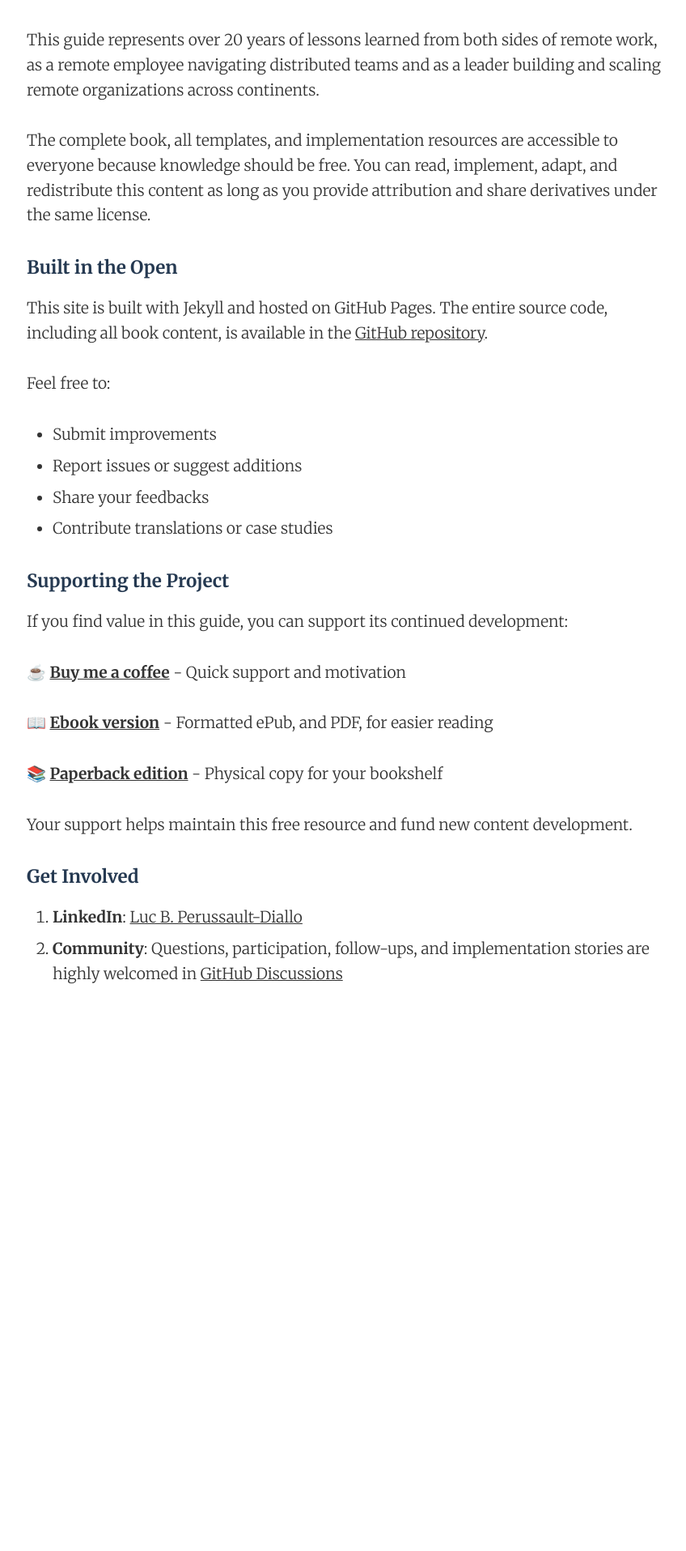
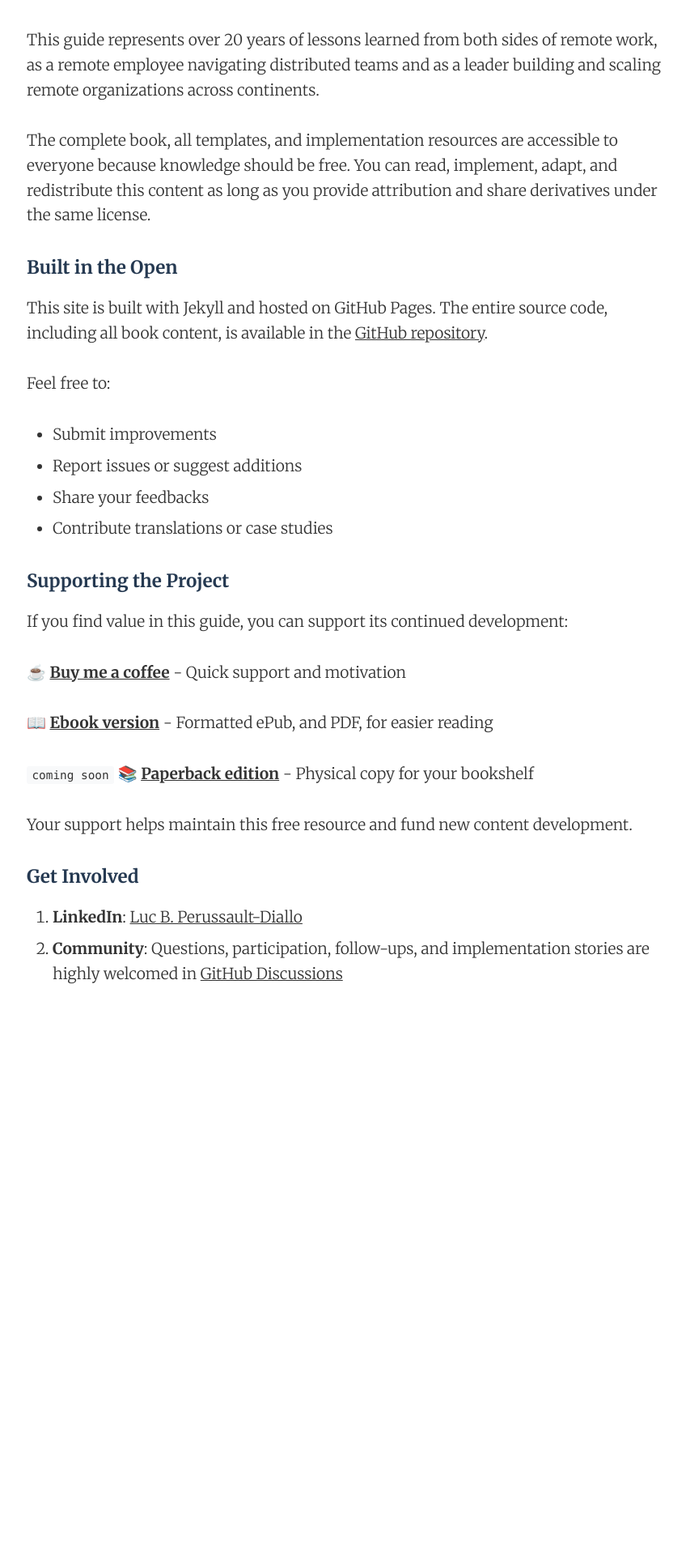
Before and after one commit to luuuc/remote-excellence-book, a Jekyll site: the page built from about.md, in a window 1280 px wide. Shown: the part 403-2318 px from the top of the page at 81% size, without its empty margins (207-1055 px from the left). Built offline with Jekyll 4.4.1, drawn with Linux system fonts in a browser that asks for light colours.

```diff
--- a/about.md
+++ b/about.md
@@ -35,9 +35,9 @@ If you find value in this guide, you can support its continued development:
 
 ☕ **[Buy me a coffee](https://ko-fi.com/luuuc)** - Quick support and motivation
 
-📖 **[Ebook version](#)** - Formatted ePub, and PDF, for easier reading
+📖 **[Ebook version](https://www.amazon.com/dp/B0FCCGYCF8)** - Formatted ePub, and PDF, for easier reading
 
-📚 **[Paperback edition](#)** - Physical copy for your bookshelf
+`coming soon` 📚 **[Paperback edition](#)** - Physical copy for your bookshelf
 
 Your support helps maintain this free resource and fund new content development.
 
```
